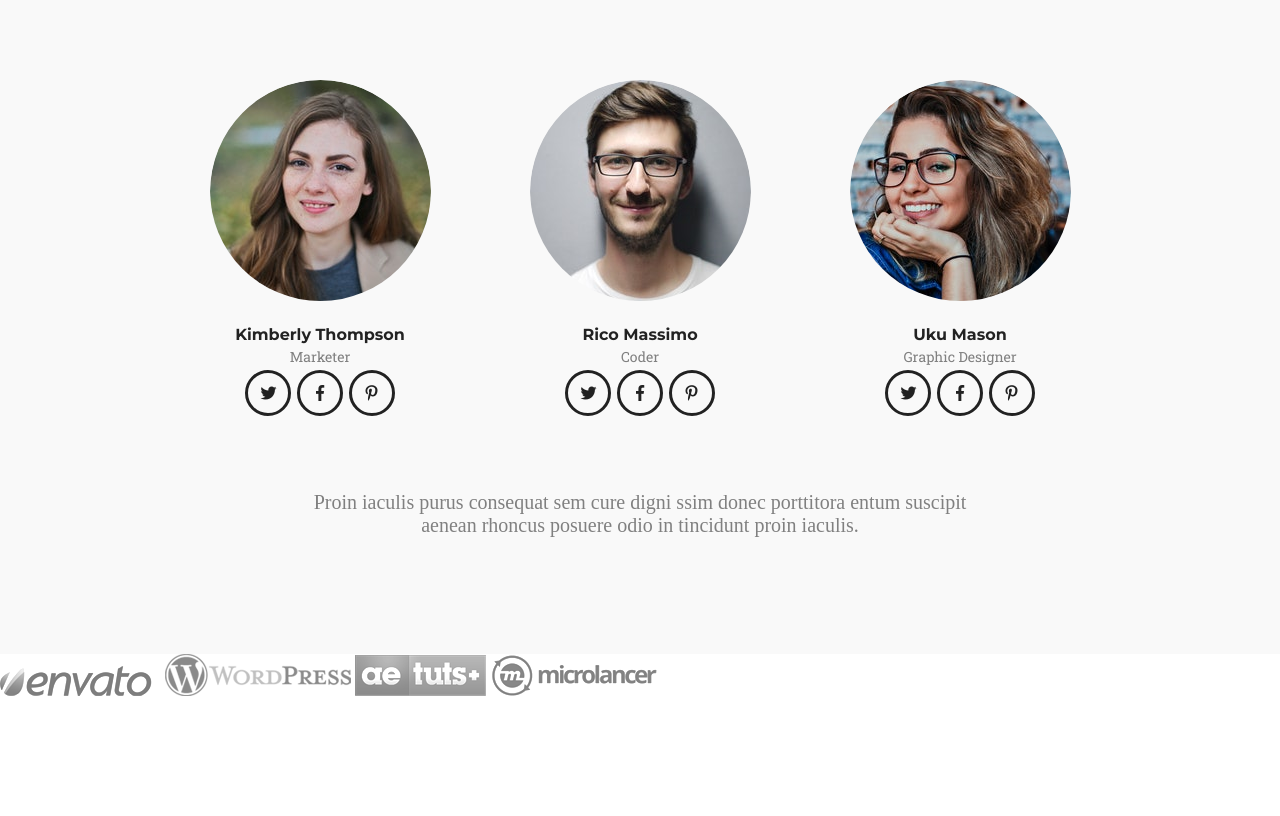
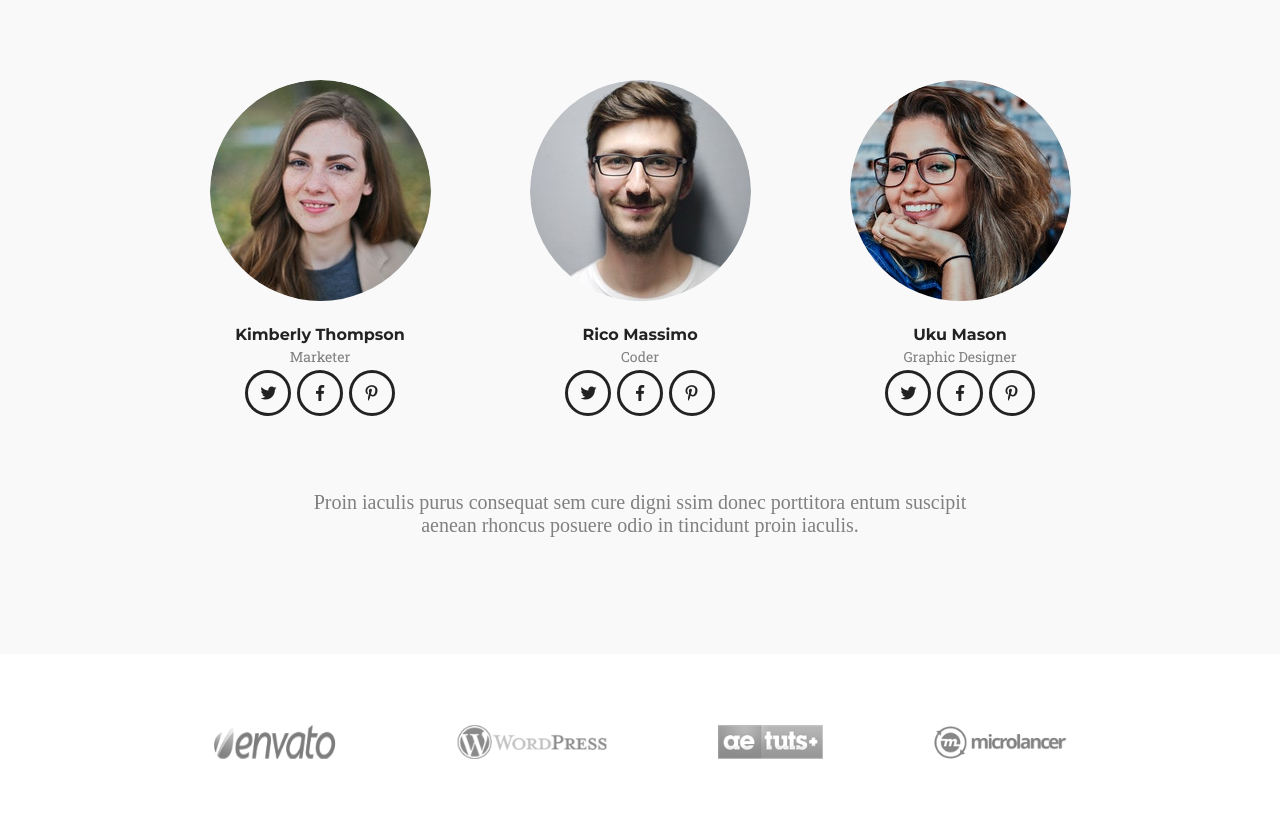
Before and after one commit to wyrwat/golden, a website: page index.html in a window 1280 px wide. Shown: the part 4474-5290 px from the top of the page. Before the commit the page ends 5175 px from the top, so only its background shows below. Drawn offline with Linux system fonts and the light colour scheme.

Commit message:
add styles to logos

```diff
--- a/sass/layout/_logos.scss
+++ b/sass/layout/_logos.scss
@@ -0,0 +1,24 @@
+.logos {
+    display: flex;
+    justify-content: space-around;
+    flex-wrap: wrap;
+    // margin: 0 auto;
+
+    img {
+        transform: scale(0.8);
+        width: 40%;
+        padding: 10px 0 10px;
+    }
+}
+
+@media (min-width: 1024px) {
+    .logos {
+        flex-wrap: nowrap;
+        justify-content: center;
+
+        img {
+            width: auto;
+            padding: 67px 40px; // transform: scale(0.4);
+        }
+    }
+}
```
Also changed, not shown: css/style.css, css/style.prefixed.css, 2 other files.
